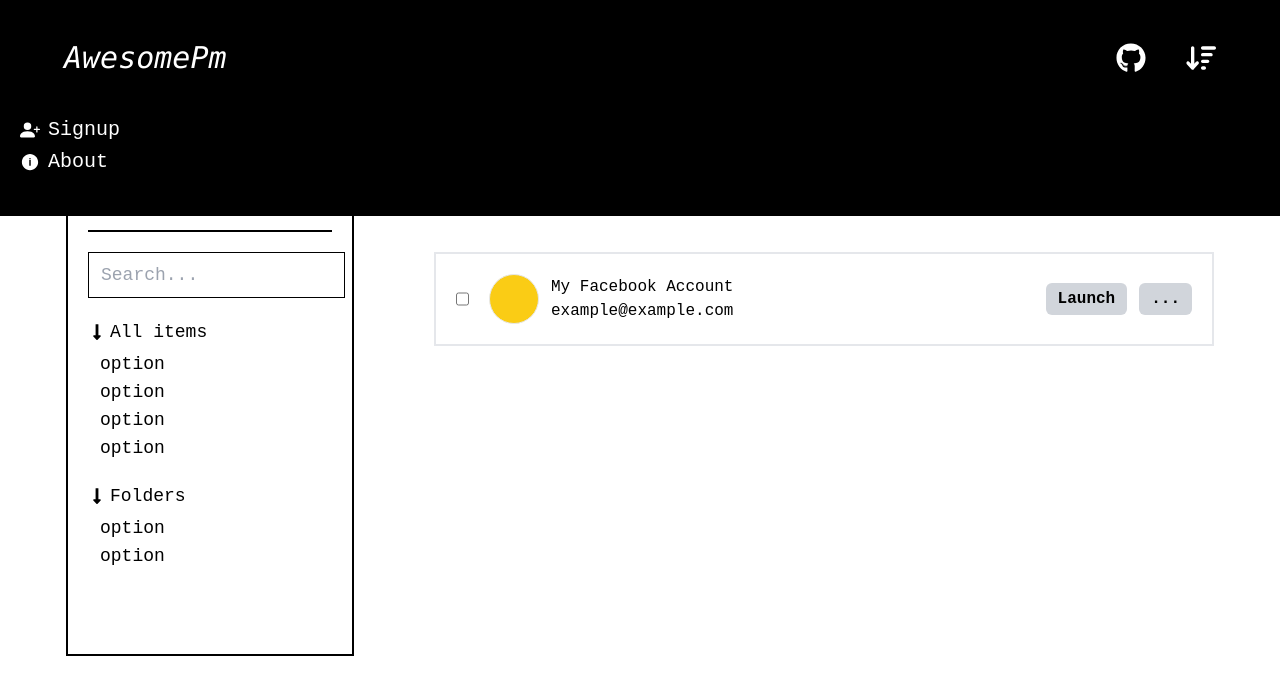
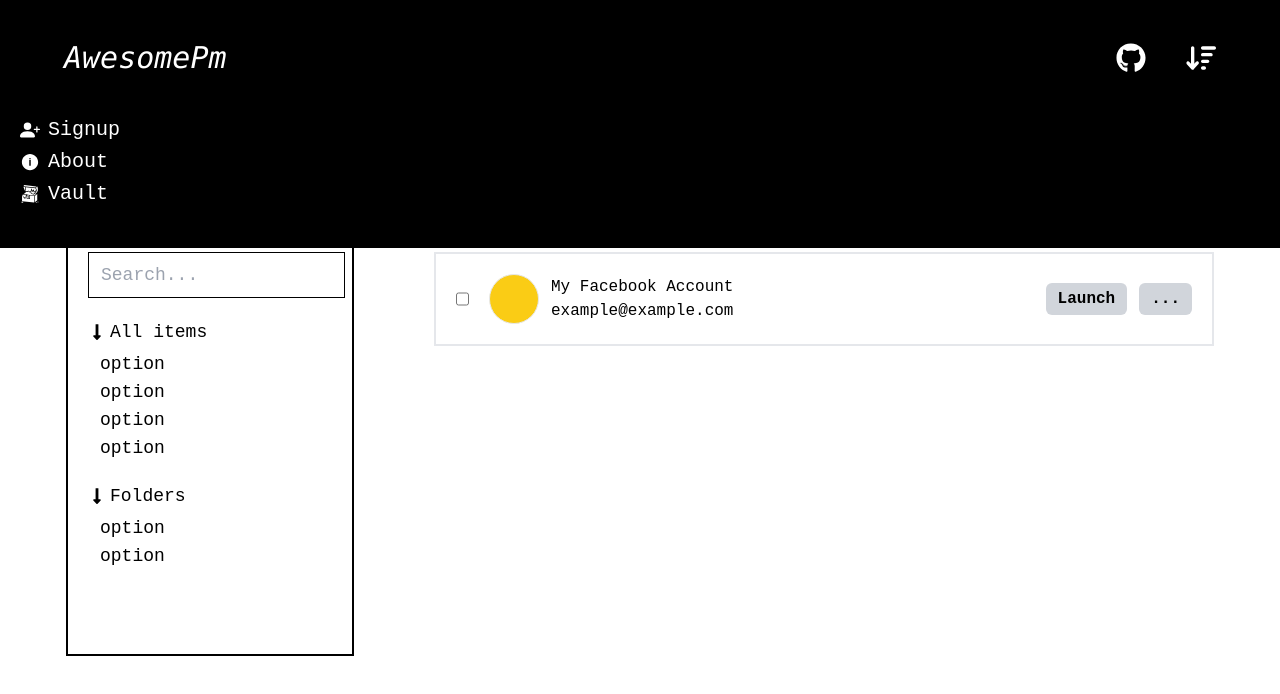
Before and after one commit to ignaciorossetto/awesome-password-manager-frontend, a React (Vite) app: page /vault in a window 1280 px wide. Both pictures are taken after a click on the button 1201 px from the left and 58 px from the top of the page. Shown: the top 694 px of the page. Built offline with nearby package versions, Linux system fonts and the light colour scheme.

Commit message:
click outside header

```diff
--- a/src/components/Header.tsx
+++ b/src/components/Header.tsx
@@ -1,26 +1,48 @@
-import { useState } from "react";
+import { useEffect, useRef, useState } from "react";
 import { FaGithub } from "react-icons/fa";
 import { MdMenu } from "react-icons/md";
 import { IoIosInformationCircle } from "react-icons/io";
 import { BsFillPersonPlusFill } from "react-icons/bs";
 import { FaArrowDownWideShort } from "react-icons/fa6";
+import { GiOpenTreasureChest } from "react-icons/gi";
+import { Link } from "react-router-dom";
 
 const Header = () => {
 
     const [openMenu, setOpenMenu] = useState<boolean>(false)
+    const headerRef = useRef<HTMLDivElement>(null);
+
+    useEffect(() => {
+        const handleOutsideClick = (event: MouseEvent) => {
+          // Check if the clicked element is outside the header
+          if (headerRef.current && !headerRef.current.contains(event.target as Node)) {
+            setOpenMenu(false);
+          }
+        };
+
+        // Attach the event listener
+        document.addEventListener("mousedown", handleOutsideClick);
+
+        // Cleanup the event listener on component unmount
+        return () => {
+          document.removeEventListener("mousedown", handleOutsideClick);
+        };
+      }, []);
 
   return (
     <header
-    className='w-full flex-col px-3 xs:px-5 sm:px-16 py-10  bg-black text-white relative z-10'
+    ref={headerRef}
+    className='w-full flex-col px-3 xs:px-5 sm:px-16 py-10  bg-black text-white relative'
     >
         <div
         className="flex justify-between"
         >
-            <div
+            <Link
+            to={'/'}
             className="font-thin text-3xl font-mono italic"
             >
                 AwesomePm
-            </div>
+            </Link>
             <div
             className='flex gap-5 sm:gap-10 [&>button]:text-3xl [&>button]:scale-animation'
             >
@@ -76,10 +98,28 @@ const Header = () => {
                     About
                 </span>
             </div>
+            <Link
+            to={'/vault'}
+            className="flex gap-2 items-center cursor-pointer scale-animation"
+            >
+                <GiOpenTreasureChest />
+                <span>
+                    Vault
+                </span>
+            </Link>
         </div>
         }
 
     </header>
+        // {
+        //     openMenu &&
+        //     <div
+        //     className="fixed left-0 bottom-0 h-[100vh] bg-yellow-200/5 w-full z-[2]"
+        //     onClick={()=>setOpenMenu(false)}
+        //     >
+
+        //     </div>
+        // }
   )
 }
 
```
